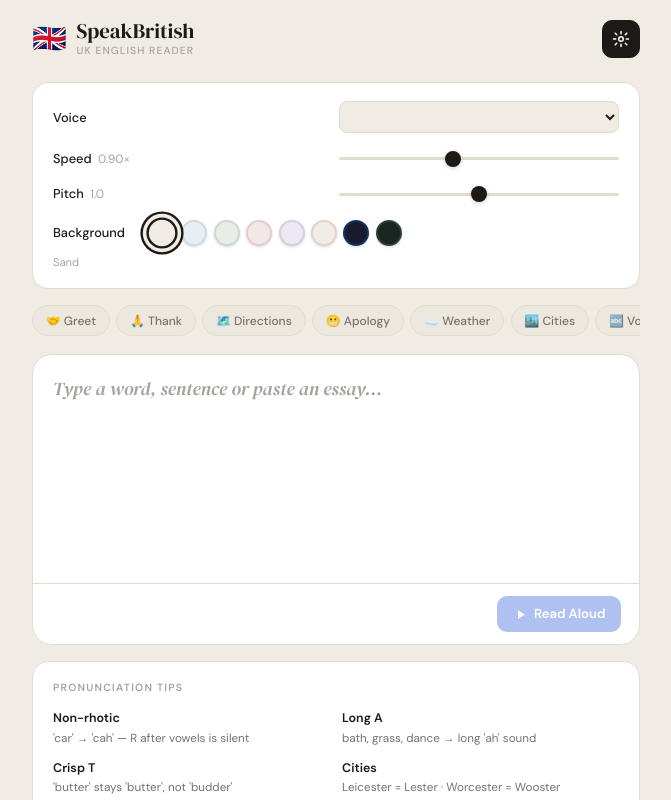
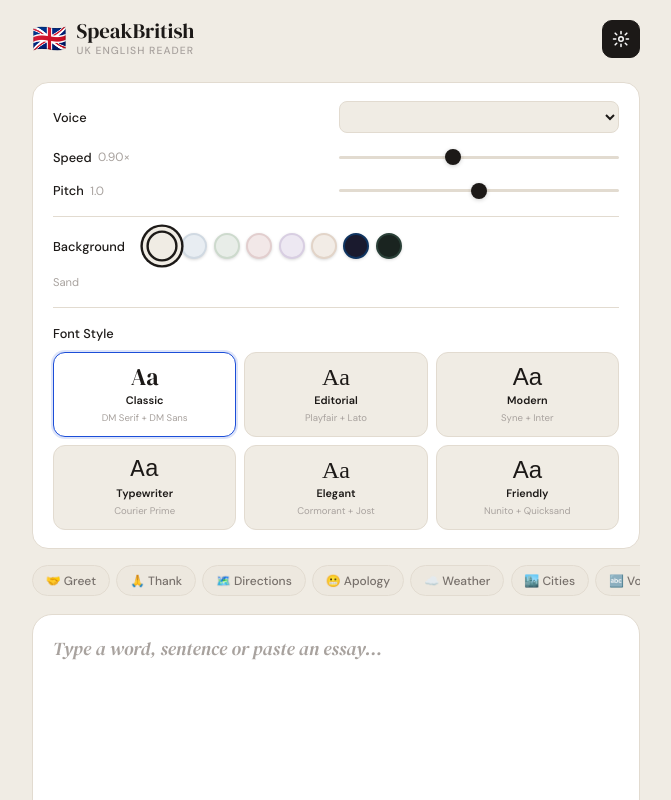
Before and after one commit to jiahong0324/speakbritish, a React (Vite) app: page / in a window 1280 px wide. Both pictures are taken after a click on the button 925 px from the left and 39 px from the top of the page. Shown: the top 800 px of the page, without its empty margins (304-975 px from the left). Built offline with nearby package versions, Linux system fonts and the light colour scheme.

Commit message:
🎨 Add font style picker with 6 themes

```diff
--- a/src/App.tsx
+++ b/src/App.tsx
@@ -12,14 +12,65 @@ const PHRASES = [
 ];
 
 const THEMES = [
-  { name: "Sand",    bg: "#f0ece4", surface: "#ffffff", border: "#e2dbd0", label: "#78716c" },
-  { name: "Slate",   bg: "#e8edf2", surface: "#ffffff", border: "#d0d9e2", label: "#5a7080" },
-  { name: "Sage",    bg: "#e8ede8", surface: "#ffffff", border: "#cddacd", label: "#527052" },
-  { name: "Rose",    bg: "#f2e8e8", surface: "#ffffff", border: "#e2cece", label: "#906060" },
-  { name: "Lavender",bg: "#ede8f2", surface: "#ffffff", border: "#d8ceE2", label: "#706080" },
-  { name: "Peach",   bg: "#f2ece6", surface: "#ffffff", border: "#e2d4c8", label: "#806050" },
-  { name: "Night",   bg: "#1a1a2e", surface: "#16213e", border: "#0f3460", label: "#8892b0" },
-  { name: "Forest",  bg: "#1a2420", surface: "#1e2e28", border: "#2a4038", label: "#7aab90" },
+  { name: "Sand",     bg: "#f0ece4", surface: "#ffffff", border: "#e2dbd0", muted: "#78716c" },
+  { name: "Slate",    bg: "#e8edf2", surface: "#ffffff", border: "#d0d9e2", muted: "#5a7080" },
+  { name: "Sage",     bg: "#e8ede8", surface: "#ffffff", border: "#cddacd", muted: "#527052" },
+  { name: "Rose",     bg: "#f2e8e8", surface: "#ffffff", border: "#e2cece", muted: "#906060" },
+  { name: "Lavender", bg: "#ede8f2", surface: "#ffffff", border: "#d8cee2", muted: "#706080" },
+  { name: "Peach",    bg: "#f2ece6", surface: "#ffffff", border: "#e2d4c8", muted: "#806050" },
+  { name: "Night",    bg: "#1a1a2e", surface: "#16213e", border: "#0f3460", muted: "#8892b0" },
+  { name: "Forest",   bg: "#1a2420", surface: "#1e2e28", border: "#2a4038", muted: "#7aab90" },
+];
+
+const FONTS = [
+  {
+    name: "Classic",
+    label: "Aa",
+    description: "DM Serif + DM Sans",
+    display: "'DM Serif Display', serif",
+    body: "'DM Sans', sans-serif",
+    google: "DM+Serif+Display:ital@0;1&family=DM+Sans:wght@300;400;500;600",
+  },
+  {
+    name: "Editorial",
+    label: "Aa",
+    description: "Playfair + Lato",
+    display: "'Playfair Display', serif",
+    body: "'Lato', sans-serif",
+    google: "Playfair+Display:ital,wght@0,400;0,700;1,400&family=Lato:wght@300;400;700",
+  },
+  {
+    name: "Modern",
+    label: "Aa",
+    description: "Syne + Inter",
+    display: "'Syne', sans-serif",
+    body: "'Inter', sans-serif",
+    google: "Syne:wght@600;700;800&family=Inter:wght@300;400;500;600",
+  },
+  {
+    name: "Typewriter",
+    label: "Aa",
+    description: "Courier Prime",
+    display: "'Courier Prime', monospace",
+    body: "'Courier Prime', monospace",
+    google: "Courier+Prime:ital,wght@0,400;0,700;1,400",
+  },
+  {
+    name: "Elegant",
+    label: "Aa",
+    description: "Cormorant + Jost",
+    display: "'Cormorant Garamond', serif",
+    body: "'Jost', sans-serif",
+    google: "Cormorant+Garamond:ital,wght@0,400;0,600;1,400&family=Jost:wght@300;400;500;600",
+  },
+  {
+    name: "Friendly",
+    label: "Aa",
+    description: "Nunito + Quicksand",
+    display: "'Nunito', sans-serif",
+    body: "'Quicksand', sans-serif",
+    google: "Nunito:wght@400;600;700;800&family=Quicksand:wght@400;500;600",
+  },
 ];
 
 type State = "idle" | "speaking" | "paused";
@@ -35,22 +86,39 @@ export default function App() {
   const [wordIdx, setWordIdx] = useState(-1);
   const [showSettings, setShowSettings] = useState(false);
   const [themeIdx, setThemeIdx] = useState(0);
+  const [fontIdx, setFontIdx] = useState(0);
 
   const theme = THEMES[themeIdx];
+  const font = FONTS[fontIdx];
   const isDark = themeIdx >= 6;
 
-  // Apply theme to document
+  // Load Google Fonts dynamically
+  useEffect(() => {
+    const id = "gfont-dynamic";
+    let link = document.getElementById(id) as HTMLLinkElement | null;
+    if (!link) {
+      link = document.createElement("link");
+      link.id = id;
+      link.rel = "stylesheet";
+      document.head.appendChild(link);
+    }
+    link.href = `https://fonts.googleapis.com/css2?family=${font.google}&display=swap`;
+  }, [fontIdx]);
+
+  // Apply theme CSS vars
   useEffect(() => {
     const r = document.documentElement.style;
     r.setProperty("--bg", theme.bg);
     r.setProperty("--surface", theme.surface);
     r.setProperty("--border", theme.border);
-    r.setProperty("--muted", theme.label);
+    r.setProperty("--muted", theme.muted);
     r.setProperty("--text", isDark ? "#e2e8f0" : "#1c1917");
     r.setProperty("--dim", isDark ? "#8892b0" : "#a8a29e");
     r.setProperty("--pill-bg", isDark ? theme.surface : "#ede8df");
     r.setProperty("--pill-border", theme.border);
-  }, [themeIdx]);
+    r.setProperty("--font-display", font.display);
+    r.setProperty("--font-body", font.body);
+  }, [themeIdx, fontIdx]);
 
   useEffect(() => {
     const load = () => {
@@ -100,7 +168,6 @@ export default function App() {
 
   return (
     <div className="page">
-      {/* Header */}
       <header className="header">
         <div className="header-left">
           <span className="flag">🇬🇧</span>
@@ -110,7 +177,7 @@ export default function App() {
           </div>
         </div>
         <button className={`settings-toggle ${showSettings ? "settings-toggle--on" : ""}`}
-          onClick={() => setShowSettings(s => !s)} aria-label="Settings">
+          onClick={() => setShowSettings(s => !s)}>
           <svg width="18" height="18" viewBox="0 0 24 24" fill="none" stroke="currentColor" strokeWidth="2" strokeLinecap="round">
             <circle cx="12" cy="12" r="3"/>
             <path d="M12 2v3M12 19v3M4.22 4.22l2.12 2.12M17.66 17.66l2.12 2.12M2 12h3M19 12h3M4.22 19.78l2.12-2.12M17.66 6.34l2.12-2.12"/>
@@ -118,33 +185,38 @@ export default function App() {
         </button>
       </header>
 
-      {/* Settings panel */}
       {showSettings && (
         <div className="settings-panel">
+          {/* Voice */}
           <div className="setting-row">
             <label className="setting-label">Voice</label>
             <select className="setting-select" value={selectedVoice} onChange={e => setSelectedVoice(e.target.value)}>
               {voices.map(v => <option key={v.name} value={v.name}>{v.name}</option>)}
             </select>
           </div>
+
+          {/* Speed */}
           <div className="setting-row">
             <label className="setting-label">Speed <span>{rate.toFixed(2)}×</span></label>
             <input type="range" min="0.5" max="1.5" step="0.05" value={rate}
               onChange={e => setRate(+e.target.value)} className="range" />
           </div>
+
+          {/* Pitch */}
           <div className="setting-row">
             <label className="setting-label">Pitch <span>{pitch.toFixed(1)}</span></label>
             <input type="range" min="0.5" max="1.5" step="0.1" value={pitch}
               onChange={e => setPitch(+e.target.value)} className="range" />
           </div>
 
-          {/* Theme picker */}
+          <div className="divider" />
+
+          {/* Background */}
           <div className="theme-row">
             <label className="setting-label">Background</label>
             <div className="theme-swatches">
               {THEMES.map((t, i) => (
-                <button
-                  key={t.name}
+                <button key={t.name}
                   className={`swatch ${i === themeIdx ? "swatch--on" : ""}`}
                   style={{ background: t.bg, borderColor: i === themeIdx ? (isDark ? "#fff" : "#1c1917") : t.border }}
                   onClick={() => setThemeIdx(i)}
@@ -153,7 +225,27 @@ export default function App() {
               ))}
             </div>
           </div>
-          <div className="theme-name">{THEMES[themeIdx].name}</div>
+          <div className="sub-label">{THEMES[themeIdx].name}</div>
+
+          <div className="divider" />
+
+          {/* Font */}
+          <div className="font-section">
+            <label className="setting-label" style={{ marginBottom: "0.6rem", display: "block" }}>Font Style</label>
+            <div className="font-grid">
+              {FONTS.map((f, i) => (
+                <button key={f.name}
+                  className={`font-card ${i === fontIdx ? "font-card--on" : ""}`}
+                  onClick={() => setFontIdx(i)}
+                  style={{ fontFamily: f.display }}
+                >
+                  <span className="font-card-sample">Aa</span>
+                  <span className="font-card-name">{f.name}</span>
+                  <span className="font-card-desc">{f.description}</span>
+                </button>
+              ))}
+            </div>
+          </div>
         </div>
       )}
 
@@ -170,7 +262,6 @@ export default function App() {
 
       {/* Main card */}
       <div className="card">
-        {/* When speaking: show live word highlight INSTEAD of textarea */}
         {isActive ? (
           <div className="live-display">
             {words.map((w, i) => (
@@ -227,7 +318,6 @@ export default function App() {
         </div>
       </div>
 
-      {/* Status bar */}
       {isActive && (
         <div className="status-bar">
           <span className={`status-dot ${speechState === "speaking" ? "status-dot--live" : "status-dot--paused"}`}/>
@@ -236,7 +326,6 @@ export default function App() {
         </div>
       )}
 
-      {/* Tips */}
       <div className="tips">
         <div className="tips-title">Pronunciation tips</div>
         <div className="tips-grid">
--- a/src/index.css
+++ b/src/index.css
@@ -1,4 +1,4 @@
-@import url('https://fonts.googleapis.com/css2?family=DM+Sans:ital,wght@0,300;0,400;0,500;0,600;1,400&family=DM+Serif+Display:ital@0;1&display=swap');
+@import url('https://fonts.googleapis.com/css2?family=DM+Serif+Display:ital@0;1&family=DM+Sans:wght@300;400;500;600&display=swap');
 @tailwind base;
 @tailwind components;
 @tailwind utilities;
@@ -15,23 +15,24 @@
   --accent: #1c4ed8;
   --accent-hover: #1d4fc0;
   --red: #dc2626;
-  --red-hover: #b91c1c;
   --amber: #d97706;
   --green: #16a34a;
   --pill-bg: #ede8df;
-  --pill-border: #d6cfC4;
+  --pill-border: #d6cfc4;
+  --font-display: 'DM Serif Display', serif;
+  --font-body: 'DM Sans', sans-serif;
 }
 
 html, body { min-height: 100%; }
 
 body {
-  font-family: 'DM Sans', sans-serif;
+  font-family: var(--font-body);
   background: var(--bg);
   color: var(--text);
   line-height: 1.5;
+  transition: background 0.3s, color 0.3s;
 }
 
-/* PAGE */
 .page {
   max-width: 640px;
   margin: 0 auto;
@@ -48,18 +49,15 @@ body {
   justify-content: space-between;
   padding: 1.25rem 0 0.5rem;
 }
-
 .header-left { display: flex; align-items: center; gap: 0.6rem; }
-
 .flag { font-size: 1.75rem; line-height: 1; }
-
 .app-name {
-  font-family: 'DM Serif Display', serif;
+  font-family: var(--font-display);
   font-size: 1.3rem;
   color: var(--text);
   line-height: 1.1;
+  transition: font-family 0.2s;
 }
-
 .app-sub {
   font-size: 0.65rem;
   font-weight: 500;
@@ -67,7 +65,6 @@ body {
   text-transform: uppercase;
   color: var(--dim);
 }
-
 .settings-toggle {
   width: 38px; height: 38px;
   border-radius: 10px;
@@ -79,6 +76,11 @@ body {
   transition: all 0.15s;
 }
 .settings-toggle:hover { border-color: var(--text); color: var(--text); }
+.settings-toggle--on {
+  background: var(--text);
+  color: var(--surface);
+  border-color: var(--text);
+}
 
 /* SETTINGS PANEL */
 .settings-panel {
@@ -88,22 +90,25 @@ body {
   padding: 1.1rem 1.25rem;
   display: flex;
   flex-direction: column;
-  gap: 1rem;
+  gap: 0.9rem;
   animation: slideDown 0.18s ease;
+  transition: background 0.3s, border-color 0.3s;
 }
-
 @keyframes slideDown {
   from { opacity: 0; transform: translateY(-6px); }
   to   { opacity: 1; transform: translateY(0); }
 }
-
+.divider {
+  height: 1px;
+  background: var(--border);
+  margin: 0.1rem 0;
+}
 .setting-row {
   display: flex;
   align-items: center;
   justify-content: space-between;
   gap: 1rem;
 }
-
 .setting-label {
   font-size: 0.8rem;
   font-weight: 500;
@@ -114,16 +119,14 @@ body {
   gap: 0.4rem;
   min-width: 80px;
 }
-
 .setting-label span {
   font-weight: 400;
   color: var(--dim);
   font-size: 0.75rem;
 }
-
 .setting-select {
   flex: 1;
-  font-family: 'DM Sans', sans-serif;
+  font-family: var(--font-body);
   font-size: 0.8rem;
   border: 1.5px solid var(--border);
   border-radius: 8px;
@@ -134,7 +137,6 @@ body {
   max-width: 280px;
 }
 .setting-select:focus { outline: none; border-color: var(--accent); }
-
 .range {
   flex: 1;
   -webkit-appearance: none;
@@ -153,6 +155,68 @@ body {
   cursor: pointer;
 }
 
+/* THEME SWATCHES */
+.theme-row { display: flex; align-items: center; gap: 1rem; }
+.theme-swatches { display: flex; gap: 0.4rem; flex-wrap: wrap; }
+.swatch {
+  width: 26px; height: 26px;
+  border-radius: 50%;
+  border: 2px solid transparent;
+  cursor: pointer;
+  transition: transform 0.15s, box-shadow 0.15s;
+  box-shadow: 0 1px 3px rgba(0,0,0,0.15);
+}
+.swatch:hover { transform: scale(1.15); }
+.swatch--on {
+  transform: scale(1.2);
+  box-shadow: 0 0 0 3px var(--bg), 0 0 0 5px var(--text);
+}
+.sub-label { font-size: 0.7rem; color: var(--dim); }
+
+/* FONT GRID */
+.font-section { display: flex; flex-direction: column; }
+.font-grid {
+  display: grid;
+  grid-template-columns: repeat(3, 1fr);
+  gap: 0.5rem;
+}
+.font-card {
+  display: flex;
+  flex-direction: column;
+  align-items: center;
+  gap: 3px;
+  padding: 0.7rem 0.4rem;
+  border-radius: 12px;
+  border: 1.5px solid var(--border);
+  background: var(--bg);
+  cursor: pointer;
+  transition: all 0.15s;
+  text-align: center;
+}
+.font-card:hover { border-color: var(--text); }
+.font-card--on {
+  border-color: var(--accent);
+  background: var(--surface);
+  box-shadow: 0 0 0 2px rgba(28,78,216,0.15);
+}
+.font-card-sample {
+  font-size: 1.5rem;
+  line-height: 1;
+  color: var(--text);
+}
+.font-card-name {
+  font-family: var(--font-body);
+  font-size: 0.68rem;
+  font-weight: 600;
+  color: var(--text);
+}
+.font-card-desc {
+  font-family: var(--font-body);
+  font-size: 0.6rem;
+  color: var(--dim);
+  white-space: nowrap;
+}
+
 /* PHRASES */
 .phrases-row {
   display: flex;
@@ -162,9 +226,8 @@ body {
   scrollbar-width: none;
 }
 .phrases-row::-webkit-scrollbar { display: none; }
-
 .phrase-pill {
-  font-family: 'DM Sans', sans-serif;
+  font-family: var(--font-body);
   font-size: 0.75rem;
   font-weight: 500;
   padding: 0.35rem 0.8rem;
@@ -178,11 +241,7 @@ body {
   flex-shrink: 0;
 }
 .phrase-pill:hover { border-color: var(--text); color: var(--text); }
-.phrase-pill--on {
-  background: var(--text);
-  border-color: var(--text);
-  color: white;
-}
+.phrase-pill--on { background: var(--text); border-color: var(--text); color: white; }
 
 /* CARD */
 .card {
@@ -192,19 +251,16 @@ body {
   overflow: hidden;
   display: flex;
   flex-direction: column;
+  transition: background 0.3s, border-color 0.3s;
 }
-
-/* Live display */
 .live-display {
-  background: var(--bg);
-  border-bottom: 1.5px solid var(--border);
-  padding: 1rem 1.25rem;
-  font-family: 'DM Serif Display', serif;
+  padding: 1.1rem 1.25rem;
+  font-family: var(--font-display);
   font-size: 1.2rem;
   line-height: 2;
-  min-height: 60px;
+  min-height: 140px;
+  transition: font-family 0.2s;
 }
-
 .lw { display: inline; border-radius: 4px; padding: 1px 2px; transition: all 0.1s; }
 .lw--done { color: var(--dim); }
 .lw--on {
@@ -212,13 +268,10 @@ body {
   color: white;
   border-radius: 5px;
   padding: 2px 6px;
-  font-weight: 400;
 }
-
-/* Editor */
 .editor {
   width: 100%;
-  font-family: 'DM Serif Display', serif;
+  font-family: var(--font-display);
   font-size: 1.15rem;
   line-height: 1.75;
   color: var(--text);
@@ -227,11 +280,12 @@ body {
   padding: 1.1rem 1.25rem;
   resize: none;
   min-height: 140px;
+  transition: font-family 0.2s;
 }
 .editor:focus { outline: none; }
 .editor::placeholder { color: var(--dim); font-style: italic; }
 
-/* Card footer */
+/* CARD FOOTER */
 .card-footer {
   display: flex;
   align-items: center;
@@ -240,20 +294,15 @@ body {
   border-top: 1.5px solid var(--border);
   gap: 0.5rem;
 }
-
-.word-count {
-  font-size: 0.72rem;
-  color: var(--dim);
-}
-
+.word-count { font-size: 0.72rem; color: var(--dim); }
 .footer-actions { display: flex; gap: 0.4rem; align-items: center; }
 
-/* Buttons */
+/* BUTTONS */
 .btn-play, .btn-pause, .btn-stop, .btn-clear {
   display: inline-flex;
   align-items: center;
   gap: 0.35rem;
-  font-family: 'DM Sans', sans-serif;
+  font-family: var(--font-body);
   font-size: 0.82rem;
   font-weight: 600;
   border-radius: 10px;
@@ -262,20 +311,11 @@ body {
   border: none;
   padding: 0.5rem 1rem;
 }
-
-.btn-play {
-  background: var(--accent);
-  color: white;
-}
+.btn-play { background: var(--accent); color: white; }
 .btn-play:hover:not(:disabled) { background: var(--accent-hover); }
 .btn-play:disabled { opacity: 0.35; cursor: not-allowed; }
-
-.btn-pause {
-  background: var(--amber);
-  color: white;
-}
+.btn-pause { background: var(--amber); color: white; }
 .btn-pause:hover { filter: brightness(0.92); }
-
 .btn-stop {
   background: var(--bg);
   color: var(--muted);
@@ -283,7 +323,6 @@ body {
   padding: 0.5rem 0.65rem;
 }
 .btn-stop:hover { border-color: var(--red); color: var(--red); }
-
 .btn-clear {
   background: transparent;
   color: var(--dim);
@@ -292,7 +331,7 @@ body {
 }
 .btn-clear:hover { color: var(--text); background: var(--bg); }
 
-/* STATUS BAR */
+/* STATUS */
 .status-bar {
   display: flex;
   align-items: center;
@@ -301,24 +340,17 @@ body {
   color: var(--muted);
   padding: 0 0.25rem;
 }
-
-.status-dot {
-  width: 7px; height: 7px;
-  border-radius: 50%;
-  flex-shrink: 0;
-}
+.status-dot { width: 7px; height: 7px; border-radius: 50%; flex-shrink: 0; }
 .status-dot--live {
   background: var(--green);
   box-shadow: 0 0 6px var(--green);
   animation: blink 1.2s ease-in-out infinite;
 }
 .status-dot--paused { background: var(--amber); }
-
 @keyframes blink {
   0%, 100% { opacity: 1; }
   50% { opacity: 0.4; }
 }
-
 .status-voice {
   margin-left: auto;
   font-size: 0.68rem;
@@ -335,8 +367,8 @@ body {
   border: 1.5px solid var(--border);
   border-radius: 16px;
   padding: 1.1rem 1.25rem;
+  transition: background 0.3s, border-color 0.3s;
 }
-
 .tips-title {
   font-size: 0.65rem;
   font-weight: 600;
@@ -345,74 +377,12 @@ body {
   color: var(--dim);
   margin-bottom: 0.85rem;
 }
-
-.tips-grid {
-  display: grid;
-  grid-template-columns: 1fr 1fr;
-  gap: 0.75rem;
-}
-
-.tip {
-  display: flex;
-  flex-direction: column;
-  gap: 2px;
-}
-
-.tip-t {
-  font-size: 0.78rem;
-  font-weight: 600;
-  color: var(--text);
-}
-
-.tip-d {
-  font-size: 0.73rem;
-  color: var(--muted);
-  line-height: 1.45;
-}
+.tips-grid { display: grid; grid-template-columns: 1fr 1fr; gap: 0.75rem; }
+.tip { display: flex; flex-direction: column; gap: 2px; }
+.tip-t { font-size: 0.78rem; font-weight: 600; color: var(--text); }
+.tip-d { font-size: 0.73rem; color: var(--muted); line-height: 1.45; }
 
 @media (max-width: 400px) {
   .tips-grid { grid-template-columns: 1fr; }
+  .font-grid { grid-template-columns: repeat(2, 1fr); }
 }
-
-/* Theme swatches */
-.theme-row {
-  display: flex;
-  align-items: center;
-  gap: 1rem;
-}
-
-.theme-swatches {
-  display: flex;
-  gap: 0.4rem;
-  flex-wrap: wrap;
-}
-
-.swatch {
-  width: 26px;
-  height: 26px;
-  border-radius: 50%;
-  border: 2px solid transparent;
-  cursor: pointer;
-  transition: transform 0.15s, box-shadow 0.15s;
-  box-shadow: 0 1px 3px rgba(0,0,0,0.15);
-}
-
-.swatch:hover { transform: scale(1.15); }
-
-.swatch--on {
-  transform: scale(1.2);
-  box-shadow: 0 0 0 3px var(--bg), 0 0 0 5px var(--text);
-}
-
-.theme-name {
-  font-size: 0.7rem;
-  color: var(--dim);
-  padding-left: 0;
-  margin-top: -0.5rem;
-}
-
-.settings-toggle--on {
-  background: var(--text) !important;
-  color: var(--surface) !important;
-  border-color: var(--text) !important;
-}
```
